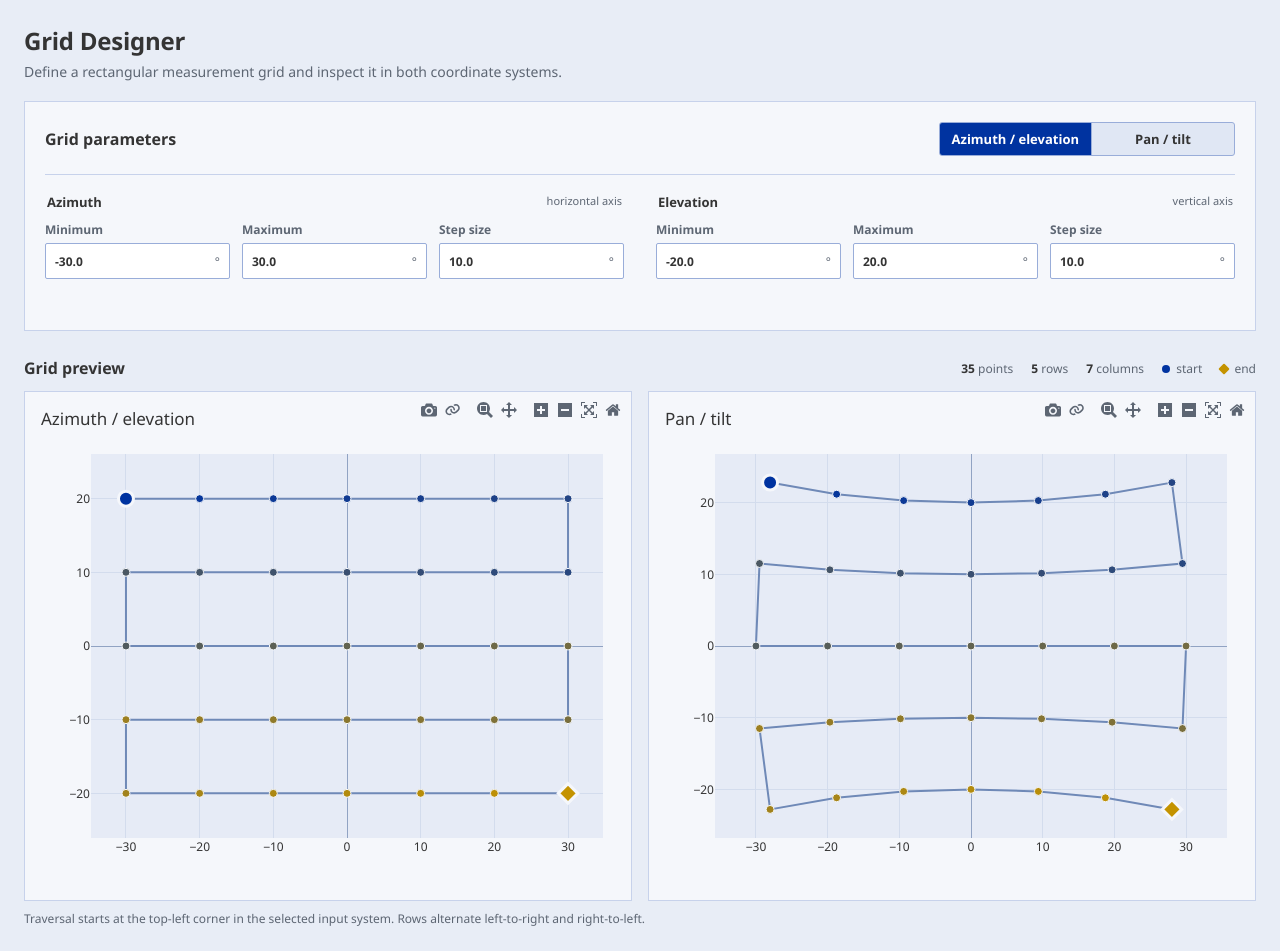
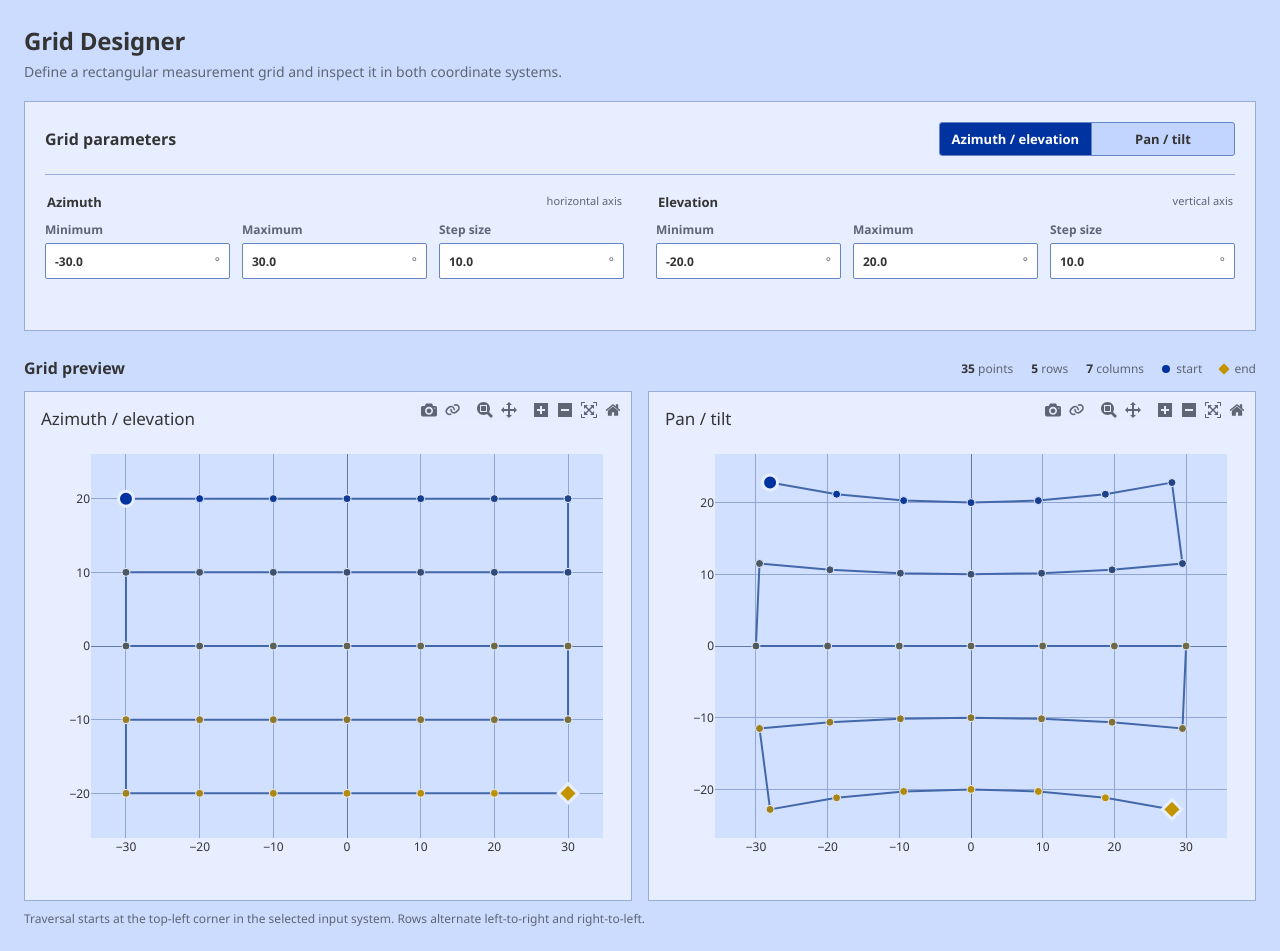
Before and after one commit to msu-ssc/lems-anechoic, a FastAPI app: page /grid-designer in a window 1280 px wide. Shown: the part 52-1003 px from the top of the page. Run offline with FastAPI, Linux system fonts and the light colour scheme.

Commit message:
fix light mode

```diff
--- a/msu_anechoic/web/app.py
+++ b/msu_anechoic/web/app.py
@@ -83,7 +83,7 @@ def _figure(
             "customdata": point_numbers,
             "text": hover_text,
             "hovertemplate": "%{text}<extra></extra>",
-            "line": {"color": "#6f89b7", "width": 2},
+            "line": {"color": "#4368aa", "width": 2},
             "marker": {
                 "color": point_numbers,
                 "colorscale": [[0, "#0033a0"], [1, "#c49300"]],
@@ -126,22 +126,22 @@ def _figure(
         "data": data,
         "layout": {
             "title": {"text": title, "x": 0.02, "xanchor": "left"},
-            "paper_bgcolor": "#f5f7fb",
-            "plot_bgcolor": "#e6ebf6",
+            "paper_bgcolor": "#e6eeff",
+            "plot_bgcolor": "#d1e0ff",
             "font": {"family": "Aptos, Segoe UI, Arial, sans-serif", "color": "#343434"},
             "margin": {"l": 62, "r": 24, "t": 58, "b": 58},
             "hovermode": "closest",
             "showlegend": False,
             "xaxis": {
                 "title": x_title,
-                "gridcolor": "#d3dced",
-                "zerolinecolor": "#91a3c3",
+                "gridcolor": "#8fa6d2",
+                "zerolinecolor": "#5f79ad",
                 "automargin": True,
             },
             "yaxis": {
                 "title": y_title,
-                "gridcolor": "#d3dced",
-                "zerolinecolor": "#91a3c3",
+                "gridcolor": "#8fa6d2",
+                "zerolinecolor": "#5f79ad",
                 "automargin": True,
                 "scaleanchor": "x",
                 "scaleratio": 1,
--- a/msu_anechoic/web/static/grid-designer.css
+++ b/msu_anechoic/web/static/grid-designer.css
@@ -1,14 +1,14 @@
 :root {
     color-scheme: light;
     /*
-     * Light surfaces are visible but low-strength tints of primary MSU blue
-     * over white. Cards sit slightly above the blue-tinted workspace.
+     * Light surfaces preserve the primary blue's HSL hue and saturation
+     * (220.9deg, 100%) and change only lightness.
      */
-    --background: #e8edf6;
-    --surface: #f5f7fb;
-    --surface-muted: #e0e7f4;
-    --border: #c7d2eb;
-    --border-dark: #99add9;
+    --background: #ccdcff; /* HSL lightness 90% */
+    --surface: #e6eeff; /* HSL lightness 95% */
+    --surface-muted: #c2d5ff; /* HSL lightness 88% */
+    --border: #99add9;
+    --border-dark: #6684c6;
     --text: #343434;
     --text-muted: #5d6673;
     --accent: #0033a0;
@@ -22,15 +22,15 @@
     --header-muted: #dce5f8;
     --header-divider: #6684c6;
     --input: #ffffff;
-    --menu-hover: #e6ecf7;
+    --menu-hover: #ccdcff;
     --warning: #b45309;
     --warning-surface: #fff1df;
-    --plot-paper: #f5f7fb;
-    --plot-background: #e6ebf6;
+    --plot-paper: #e6eeff;
+    --plot-background: #d1e0ff; /* HSL lightness 91% */
     --plot-text: #343434;
-    --plot-grid: #d3dced;
-    --plot-zero: #91a3c3;
-    --plot-line: #6f89b7;
+    --plot-grid: #8fa6d2;
+    --plot-zero: #5f79ad;
+    --plot-line: #4368aa;
     --plot-start: #0033a0;
     --plot-end: #c49300;
     font-family: "Segoe UI", Arial, sans-serif;
--- a/msu_anechoic/web/static/grid-designer.js
+++ b/msu_anechoic/web/static/grid-designer.js
@@ -41,12 +41,12 @@ function plotColors() {
     const styles = window.getComputedStyle(document.documentElement);
     const value = (name, fallback) => styles.getPropertyValue(name).trim() || fallback;
     return {
-        paper: value("--plot-paper", "#f5f7fb"),
-        background: value("--plot-background", "#e6ebf6"),
+        paper: value("--plot-paper", "#e6eeff"),
+        background: value("--plot-background", "#d1e0ff"),
         text: value("--plot-text", "#343434"),
-        grid: value("--plot-grid", "#d3dced"),
-        zero: value("--plot-zero", "#91a3c3"),
-        line: value("--plot-line", "#6f89b7"),
+        grid: value("--plot-grid", "#8fa6d2"),
+        zero: value("--plot-zero", "#5f79ad"),
+        line: value("--plot-line", "#4368aa"),
         start: value("--plot-start", "#0033a0"),
         end: value("--plot-end", "#c49300"),
     };
```
